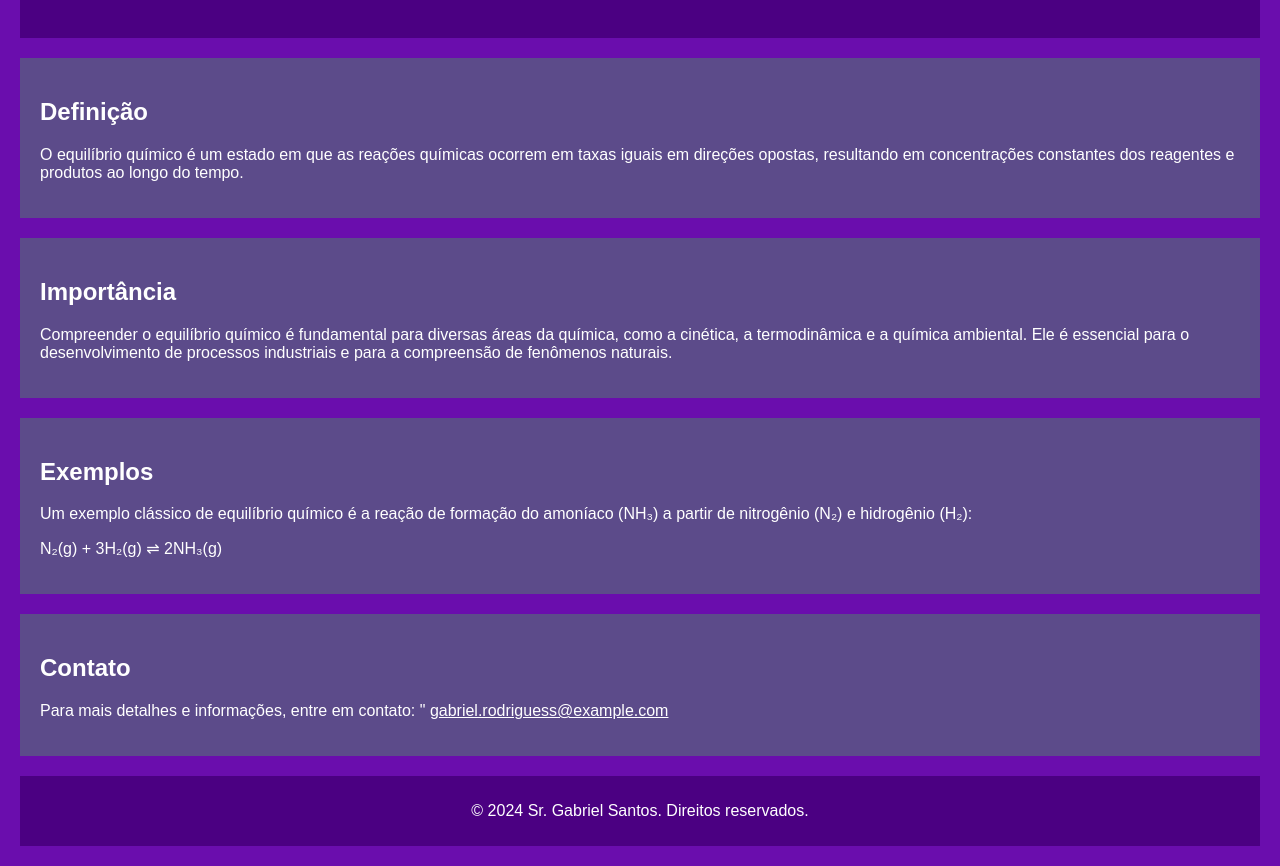
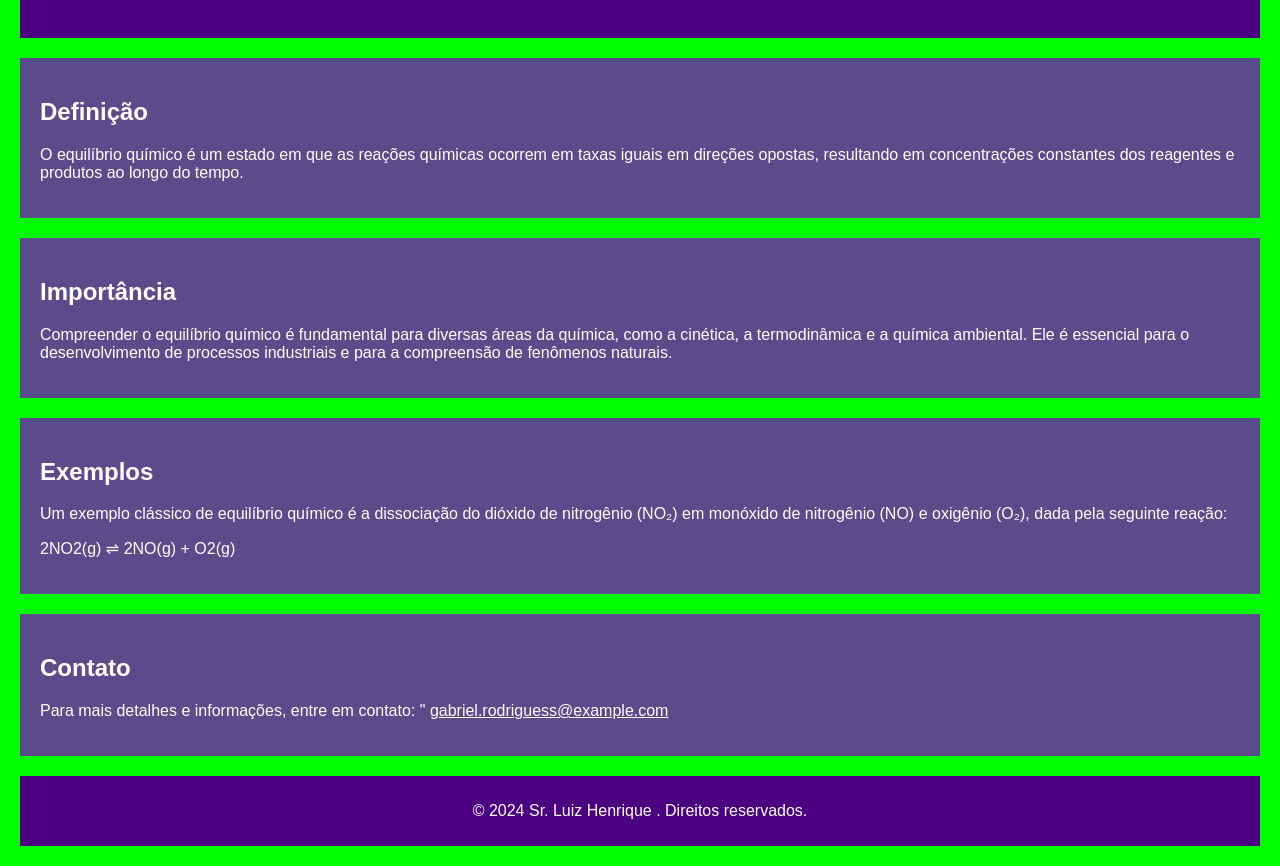
Before and after one commit to Reginaldo-Agricultura/site-quimica, a plain HTML site: page index.html in a window 1280 px wide. Shown: the part 117-983 px from the top of the page. Drawn offline with Linux system fonts and the light colour scheme.

Commit message:
Update index.html

```diff
--- a/index.html
+++ b/index.html
@@ -1,11 +1,11 @@
 <html lang="pt-BR"><head>
   <meta charset="UTF-8">
   <meta name="viewport" content="width=device-width, initial-scale=1.0">
-  <title>Equilíbrio Químico - Sr. Gabriel Santos</title>
+  <title>Equilíbrio Químico - Sr. Luiz Henrique</title>
   <style>
       body {
           font-family: Arial, sans-serif;
-          background-color: #6a0dad;
+          background-color: #00ff00;
           color: white;
           margin: 0;
           padding: 20px;
@@ -63,19 +63,19 @@
 
 <section id="exemplos">
   <h2>Exemplos</h2>
-  <p>Um exemplo clássico de equilíbrio químico é a reação de formação do amoníaco (NH₃) a partir de nitrogênio (N₂) e hidrogênio (H₂):</p>
-  <p>N₂(g) + 3H₂(g) ⇌ 2NH₃(g)</p>
+  <p>Um exemplo clássico de equilíbrio químico é a dissociação do dióxido de nitrogênio (NO₂) em monóxido de nitrogênio (NO) e oxigênio (O₂), dada pela seguinte reação:</p>
+  <p>2NO2(g) ⇌ 2NO(g) + O2(g)</p>
 </section>
 
 <section id="contato">
   <h2>Contato</h2>
         <p>
     Para mais detalhes e informações, entre em contato: "
-         <a href="mailto:gabriel.rodriguess@example.com" style="color: white;">gabriel.rodriguess@example.com</a>
+         <a href="mailto:luiz.bodnariuc@exemple.com" style="color: white;">gabriel.rodriguess@example.com</a>
        </p>
      </section>
      <footer>
-      <p>© 2024 Sr. Gabriel Santos. Direitos reservados.</p>
+      <p>© 2024 Sr. Luiz Henrique . Direitos reservados.</p>
     </footer>
   </body>
 </html>
```
